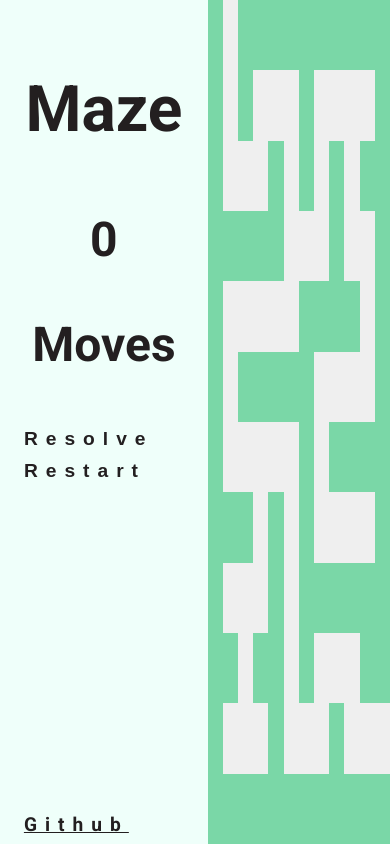
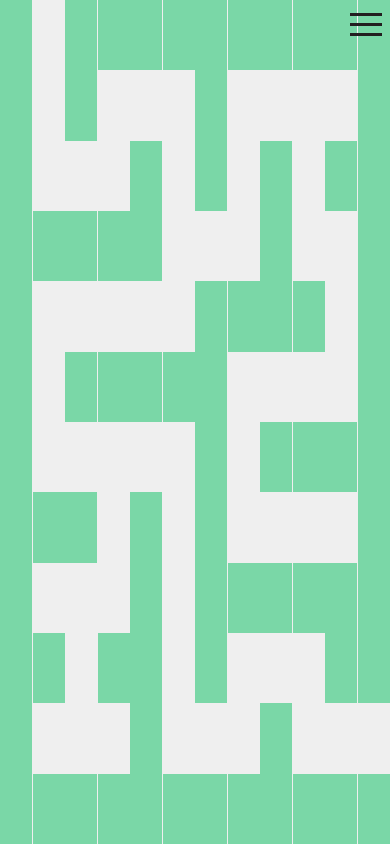
Before and after one commit to mblayer/maze, a React (Create React App) app: page / in a window 390 px wide. Both pictures are taken after a click on the button "Press to start". Built offline with nearby package versions, Linux system fonts and the light colour scheme.

Commit message:
fix mobile version

```diff
--- a/package.json
+++ b/package.json
@@ -6,6 +6,7 @@
     "eslint-config-prettier": "^6.13.0",
     "eslint-plugin-prettier": "^3.1.4",
     "eslint-plugin-react-hooks": "^4.2.0",
+    "hamburger-react": "^2.4.1",
     "prettier": "^2.1.2",
     "react": "^17.0.2",
     "react-dom": "^17.0.2",
--- a/src/components/Maze/index.jsx
+++ b/src/components/Maze/index.jsx
@@ -5,6 +5,7 @@ import './style.css';
 import { visualizeSolution, handleClick } from './helper';
 import NavBar from '../Navbar';
 import StartMaze from '../StartMaze';
+import Hamburger from 'hamburger-react';
 
 export default class Maze extends Component {
   constructor(props) {
@@ -15,10 +16,12 @@ export default class Maze extends Component {
       clearMaze: false,
       count: 0,
       finishMaze: false,
+      isMenuOpen: false,
     };
     this.handleSolucion = this.handleSolucion.bind(this);
     this.handleClearMaze = this.handleClearMaze.bind(this);
     this.handleStatusMaze = this.handleStatusMaze.bind(this);
+    this.handleisMenuOpen = this.handleisMenuOpen.bind(this);
   }
 
   handleSolucion() {
@@ -29,6 +32,9 @@ export default class Maze extends Component {
   }
   handleStatusMaze() {
     this.setState({ statusMaze: !this.state.statusMaze });
+  }
+  handleisMenuOpen() {
+    this.setState({ isMenuOpen: !this.state.isMenuOpen });
   }
 
   handleClickCell(e) {
@@ -49,12 +55,19 @@ export default class Maze extends Component {
           />
         ) : (
           <div className="containerNavMaze">
+            <div className="burger">
+              <Hamburger
+                toggled={this.state.isMenuOpen}
+                toggle={this.handleisMenuOpen}
+              />
+            </div>
             <NavBar
               resolveMaze={this.state.resolveMaze}
               handleSolucion={this.handleSolucion}
               clearMaze={this.state.resolveMaze}
               handleClearMaze={this.handleClearMaze}
               countMoves={this.state.count}
+              isMenuOpen={this.state.isMenuOpen}
             />
             <div className={this.state.finishMaze ? 'finishMaze' : 'hidden'}>
               <p>
--- a/src/components/Maze/style.css
+++ b/src/components/Maze/style.css
@@ -59,8 +59,7 @@
   display: flex;
   align-items: center;
   justify-content: center;
-  width: 90%;
-  margin-left: 10%;
+  width: 100%;
 }
 .finishMaze p {
   font-size: 3rem;
@@ -71,3 +70,10 @@
 .hidden {
   display: none;
 }
+
+.burger {
+  position: absolute;
+  top: 0;
+  right: 0;
+  z-index: 99;
+}
--- a/src/components/Navbar/index.js
+++ b/src/components/Navbar/index.js
@@ -21,8 +21,8 @@ export default class NavBar extends Component {
 
   render() {
     return (
-      <nav>
-        <section>
+      <nav className={this.props.isMenuOpen ? 'visible' : 'hidden'}>
+        <section className="menu">
           <h1>Maze</h1>
 
           <p className="counter">{this.props.countMoves}</p>
@@ -57,4 +57,5 @@ export default class NavBar extends Component {
 
 NavBar.propTypes = {
   countMoves: PropTypes.number,
+  isMenuOpen: PropTypes.bool,
 };
--- a/src/components/Navbar/style.css
+++ b/src/components/Navbar/style.css
@@ -8,23 +8,22 @@ nav {
   top: 0;
   left: 0;
   transition: transform 0.3s ease-in-out;
-  min-width: 200px;
-  width: 8vw;
+  width: min-content;
   height: 98vh;
   z-index: 99;
 }
 
 nav h1 {
-  font-size: 4rem;
+  font-size: 4em;
   font-weight: bold;
   color: var(--text-primary-color);
   text-align: center;
 }
 
 nav button, nav a {
-  font-size: 1.2rem;
+  font-size: 1.2em;
   font-weight: bold;
-  letter-spacing: 0.5rem;
+  letter-spacing: 0.5em;
   color: var(--text-primary-color);
   background-color: transparent;
   border: none;
@@ -38,16 +37,34 @@ nav button:hover, nav a:hover {
 }
 
 .counter {
-  font-size: 3rem;
+  font-size: 3em;
   font-weight: bold;
   color: var(--text-primary-color);
   text-align: center;
   margin: 30px 0 0 0;
 }
 .moves {
-  font-size: 3rem;
+  font-size: 3em;
   font-weight: bold;
   color: var(--text-primary-color);
   text-align: center;
   margin-bottom: 50px;
 }
+
+.visible {
+  visibility: visible;
+}
+
+.hidden {
+  visibility: hidden;
+}
+
+@media (max-width: 720px) {
+  nav h1 {
+    font-size: 2em;
+  }
+  .counter, .moves {
+    font-size: 2em;
+    font-weight: bold;
+  }
+}
--- a/src/components/StartMaze/style.css
+++ b/src/components/StartMaze/style.css
@@ -19,7 +19,7 @@
 }
 
 .buttonStart {
-  font-size: 1.2rem;
+  font-size: 1.2em;
   font-weight: bold;
   letter-spacing: 0.5rem;
   color: var(--text-primary-color);
@@ -36,13 +36,13 @@
 
 .guide li {
   list-style-type: none;
-  font-size: 1.2rem;
+  font-size: 1.2em;
   color: var(--text-primary-color);
   padding: 4%;
 }
 
 .startMaze h1 {
-  font-size: 4rem;
+  font-size: 3em;
   font-weight: bold;
   color: var(--text-secondary-color);
   text-align: center;
--- a/src/styles/index.css
+++ b/src/styles/index.css
@@ -8,4 +8,11 @@ body {
   background-color: var(--default-primary-color);
   color: var(--text-primary-color);
   font-size: 16px;
+  overflow: hidden;
 }
+
+@media (max-width: 720px) {
+  body{
+    font-size: 10px;
+  }
+ }
```
Also changed, not shown: 1 other file (tests, documents, lock files or other folders).
